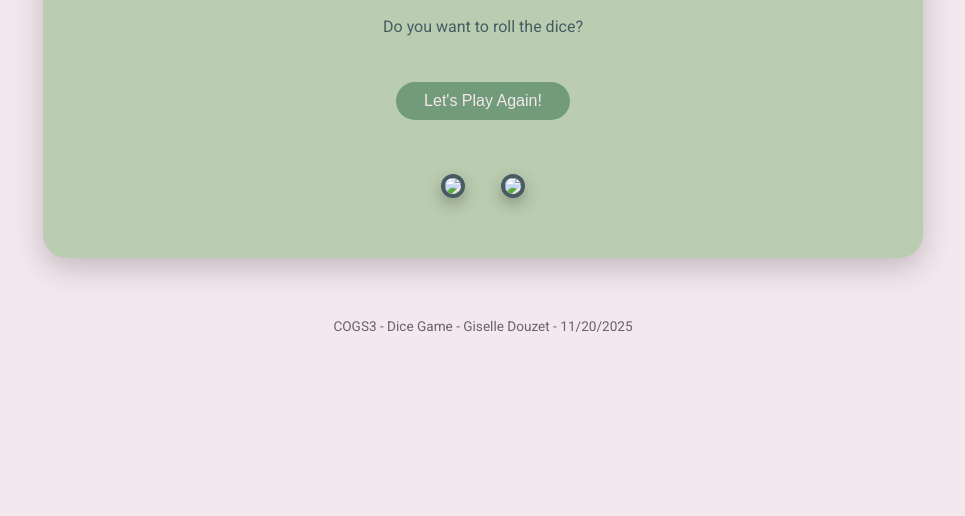
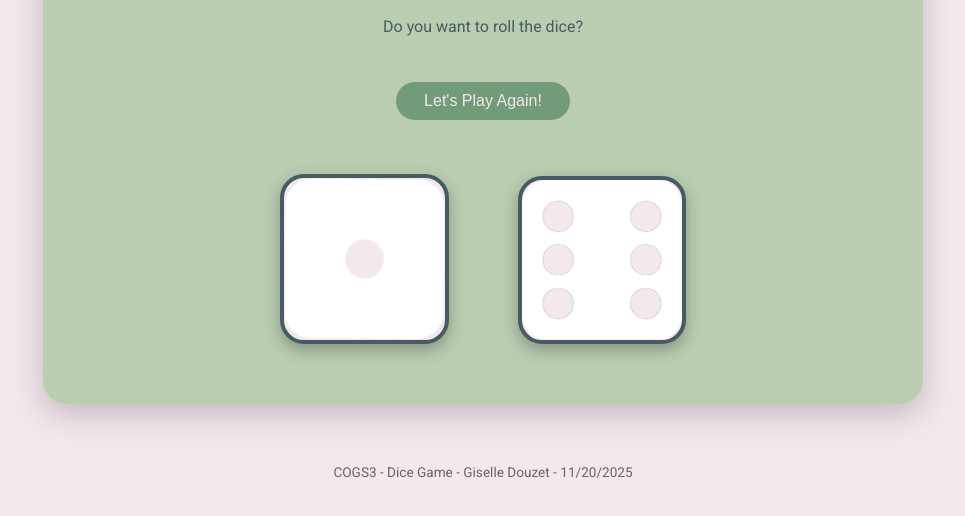
Before and after one commit to gdouzet-collab/Portfolio-DiceGame, a plain HTML site: page index.html in a window 1280 px wide. Shown: the part 248-764 px from the top of the page, without its empty margins (157-1122 px from the left). Drawn offline with Linux system fonts and the light colour scheme.

Commit message:
Update index.html

```diff
--- a/index.html
+++ b/index.html
@@ -31,12 +31,13 @@
     </div>
 
     <div class="dice">
-      <img class="img1" src="z. Dice images/dice1.png">
+      <img class="img1" src="images/dice1.png" alt="Dice 1">
     </div>
 
     <div class="dice">
-      <img class="img2" src="z. Dice images/dice6.png">
+      <img class="img2" src="images/dice6.png" alt="Dice 2">
     </div>
+
   </div>
 
   <footer>
```
